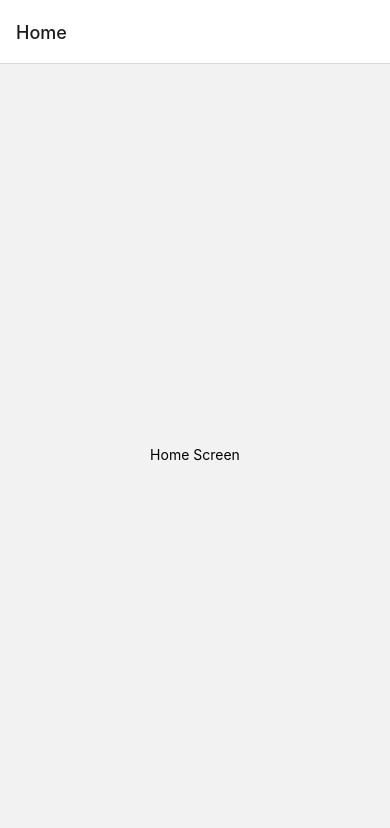
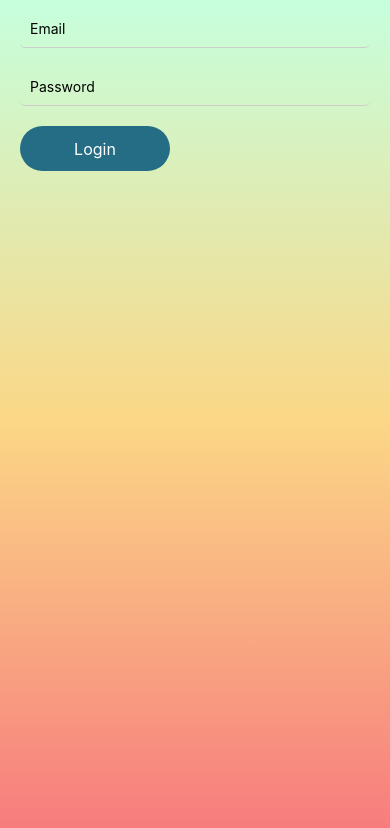
Before and after one commit to ibnTofajjal/x-sell-admin, a React Native app: screen /Login in a window 390 px wide. Before the commit this address had no page. Shown: the top 828 px of the page. Built offline with nearby package versions, Linux system fonts and the light colour scheme.

Commit message:
expo gradient added in Login screen

```diff
--- a/App.js
+++ b/App.js
@@ -2,21 +2,18 @@ import * as React from "react";
 import { View, Text } from "react-native";
 import { NavigationContainer } from "@react-navigation/native";
 import { createNativeStackNavigator } from "@react-navigation/native-stack";
+import HomeScreen from "./src/screens/HomeScreen";
+import LoginScreen from "./src/screens/LoginScreen";
 
-function HomeScreen() {
-  return (
-    <View style={{ flex: 1, alignItems: "center", justifyContent: "center" }}>
-      <Text>Home Screen</Text>
-    </View>
-  );
-}
+import { Colors } from "./src/ui/Theme";
 
 const Stack = createNativeStackNavigator();
 
 function App() {
   return (
     <NavigationContainer>
-      <Stack.Navigator>
+      <Stack.Navigator screenOptions={{ headerShown: false }}>
+        <Stack.Screen name="Login" component={LoginScreen} />
         <Stack.Screen name="Home" component={HomeScreen} />
       </Stack.Navigator>
     </NavigationContainer>
--- a/package.json
+++ b/package.json
@@ -12,6 +12,7 @@
     "@react-navigation/native": "^6.1.2",
     "@react-navigation/native-stack": "^6.9.8",
     "expo": "~47.0.12",
+    "expo-linear-gradient": "^12.0.1",
     "expo-status-bar": "~1.4.2",
     "react": "18.1.0",
     "react-native": "0.70.5",
--- /dev/null
+++ b/src/components/MyButton.js
@@ -0,0 +1,32 @@
+import { StyleSheet, Text, TouchableOpacity, View } from "react-native";
+import React from "react";
+
+const MyButton = ({ title, onPress, customStyle }) => {
+  return (
+    <TouchableOpacity
+      style={[styles.buttonStyle, customStyle]}
+      onPress={onPress}
+    >
+      <Text style={styles.title}>{title}</Text>
+    </TouchableOpacity>
+  );
+};
+
+export default MyButton;
+
+const styles = StyleSheet.create({
+  buttonStyle: {
+    backgroundColor: "#256D85",
+    width: 150,
+    height: 45,
+    marginVertical: 10,
+    justifyContent: "center",
+    alignItems: "center",
+    marginHorizontal: 20,
+    borderRadius: 50,
+  },
+  title: {
+    fontSize: 16,
+    color: "#fff",
+  },
+});
--- /dev/null
+++ b/src/components/MyInput.js
@@ -0,0 +1,36 @@
+import React from "react";
+import { StyleSheet, Text, TextInput, View } from "react-native";
+
+const MyInput = ({
+  placeholder,
+  secureTextEntry,
+  onChangeText,
+  autoCapitalize,
+  multiline,
+  value,
+}) => {
+  return (
+    <TextInput
+      placeholder={placeholder}
+      secureTextEntry={secureTextEntry}
+      style={styles.inputStyle}
+      onChangeText={onChangeText}
+      autoCapitalize={autoCapitalize}
+      multiline={multiline}
+      value={value}
+    />
+  );
+};
+
+export default MyInput;
+
+const styles = StyleSheet.create({
+  inputStyle: {
+    borderBottomWidth: 1,
+    borderColor: "#ccc",
+    borderRadius: 5,
+    padding: 10,
+    marginVertical: 10,
+    marginHorizontal: 20,
+  },
+});
--- /dev/null
+++ b/src/screens/LoginScreen.js
@@ -0,0 +1,26 @@
+import { StyleSheet, Text, View } from "react-native";
+import React from "react";
+import { LinearGradient } from "expo-linear-gradient";
+import MyInput from "../components/MyInput";
+import MyButton from "../components/MyButton";
+import { Colors } from "../ui/Theme";
+import { SafeAreaView } from "react-native-safe-area-context";
+
+const LoginScreen = () => {
+  return (
+    <LinearGradient
+      colors={[Colors.paste, Colors.cream, Colors.snow]}
+      style={{ flex: 1 }}
+    >
+      <SafeAreaView>
+        <MyInput placeholder={"Email"} />
+        <MyInput placeholder={"Password"} />
+        <MyButton title={"Login"} />
+      </SafeAreaView>
+    </LinearGradient>
+  );
+};
+
+export default LoginScreen;
+
+const styles = StyleSheet.create({});
--- /dev/null
+++ b/src/ui/Theme.js
@@ -0,0 +1,5 @@
+export const Colors = {
+  paste: "#c6ffdd",
+  cream: "#fbd786",
+  snow: "#f7797d",
+};
```
Also changed, not shown: 1 other file (tests, documents, lock files or other folders).
